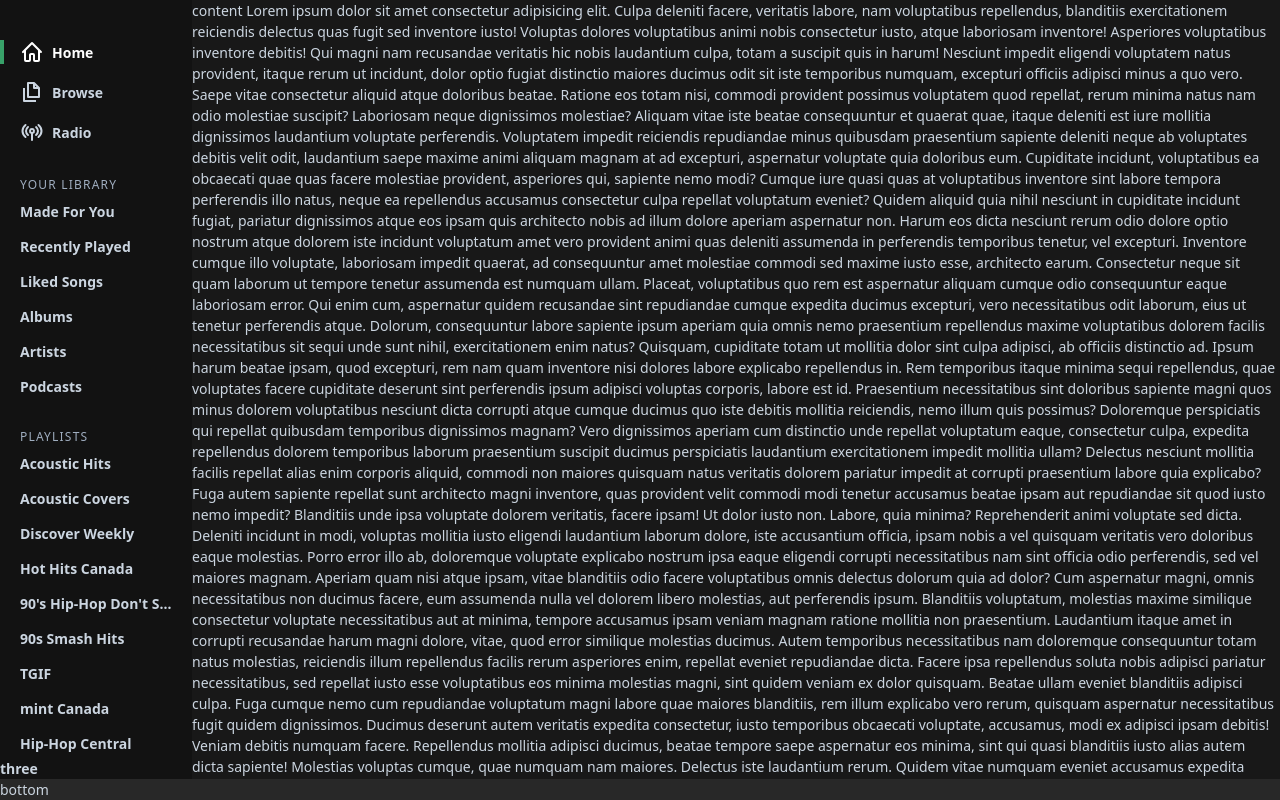
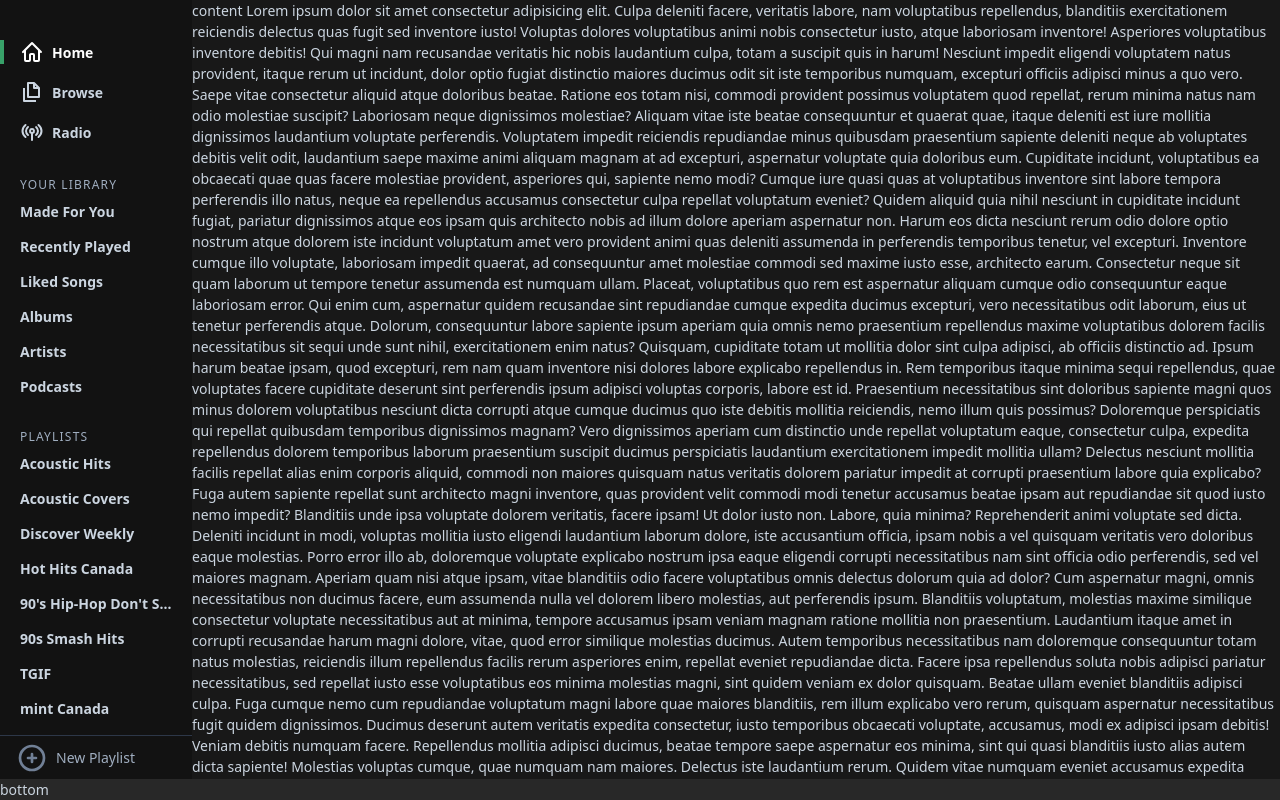
Before and after one commit to muhsenmaqsudi/tailwind-vue-spotify, a Vue app: page / in a window 1280 px wide. Built offline with nearby package versions, Linux system fonts and the light colour scheme.

Commit message:
Spotify - sidebar complete

```diff
--- a/src/App.vue
+++ b/src/App.vue
@@ -143,7 +143,25 @@
             </li>
           </ul>
         </div>
-        <div>three</div>
+        <div class="border-t border-gray-800 h-16 px-4 flex items-center group">
+          <svg
+            class="fill-current text-gray-600 w-8 h-8 group-hover:text-white"
+            viewBox="0 0 24 24"
+            width="24"
+            height="24"
+          >
+            <path
+              class="heroicon-ui"
+              d="M12 22a10 10 0 110-20 10 10 0 010 20zm0-2a8 8 0 100-16 8 8 0 000 16zm1-9h2a1 1 0 010 2h-2v2a1 1 0 01-2 0v-2H9a1 1 0 010-2h2V9a1 1 0 012 0v2z"
+            />
+          </svg>
+          <a
+            href="#"
+            class="font-normal text-gray-500 ml-2 group-hover:text-white"
+          >
+            New Playlist
+          </a>
+        </div>
       </div>
       <div class="content-spotify bg-gray-800-spotify flex-1 overflow-y-auto">
         content Lorem ipsum dolor sit amet consectetur adipisicing elit. Culpa
```
